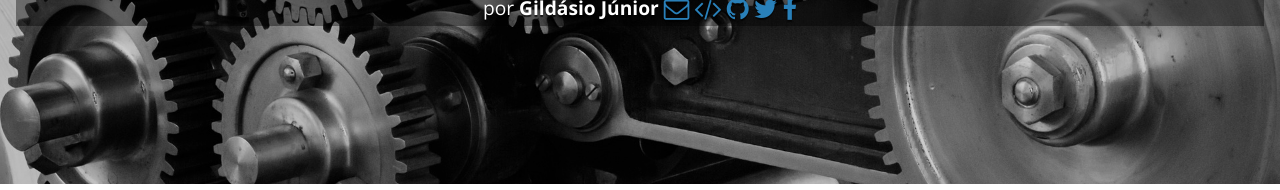
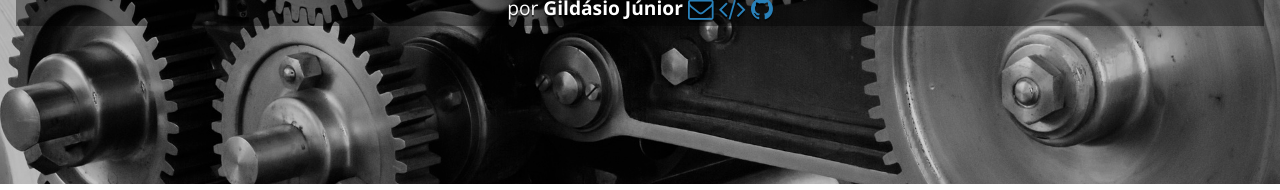
Before and after one commit to phpba/phpba.github.io, a Jekyll site: the page built from _posts/2016-04-13-comunidade-funciona.md, in a window 1280 px wide. Shown: the part 320-510 px from the top of the page. Built offline with Jekyll 4.4.1, drawn with Linux system fonts in a browser that asks for light colours; nearby versions of some CDN libraries; comment, search, counter and statistics services are not loaded; a style sheet for code colours, icons or effects is not loaded.

```diff
--- a/_posts/2016-04-13-comunidade-funciona.md
+++ b/_posts/2016-04-13-comunidade-funciona.md
@@ -7,8 +7,8 @@ author:
     mail: "gjuniioor@protonmail.ch"
     github: "gjuniioor"
     blog: "https://gjuniioor.github.io"
-    twitter: ""
-    facebook: ""
+    twitter:
+    facebook:
 categories:
     - php
     - comunidade
```
